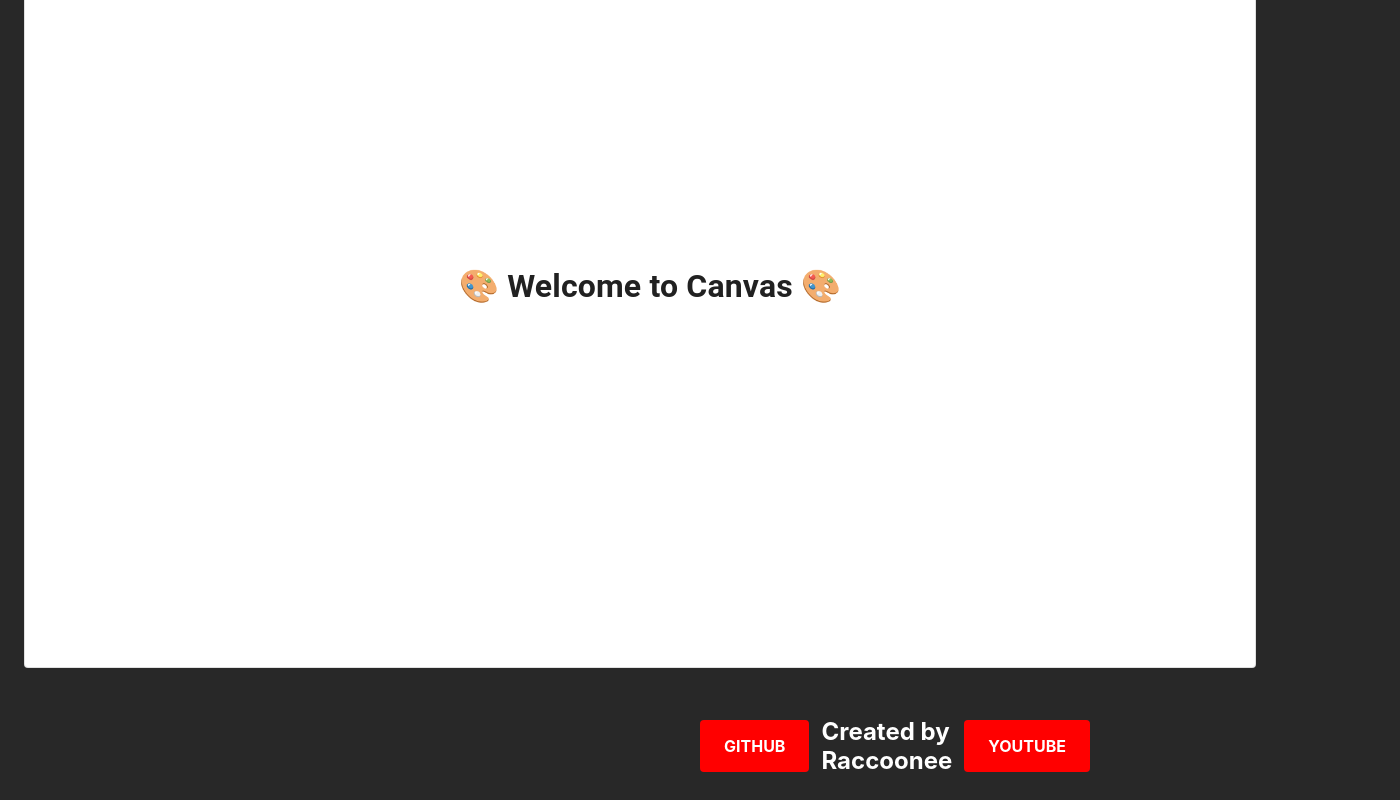
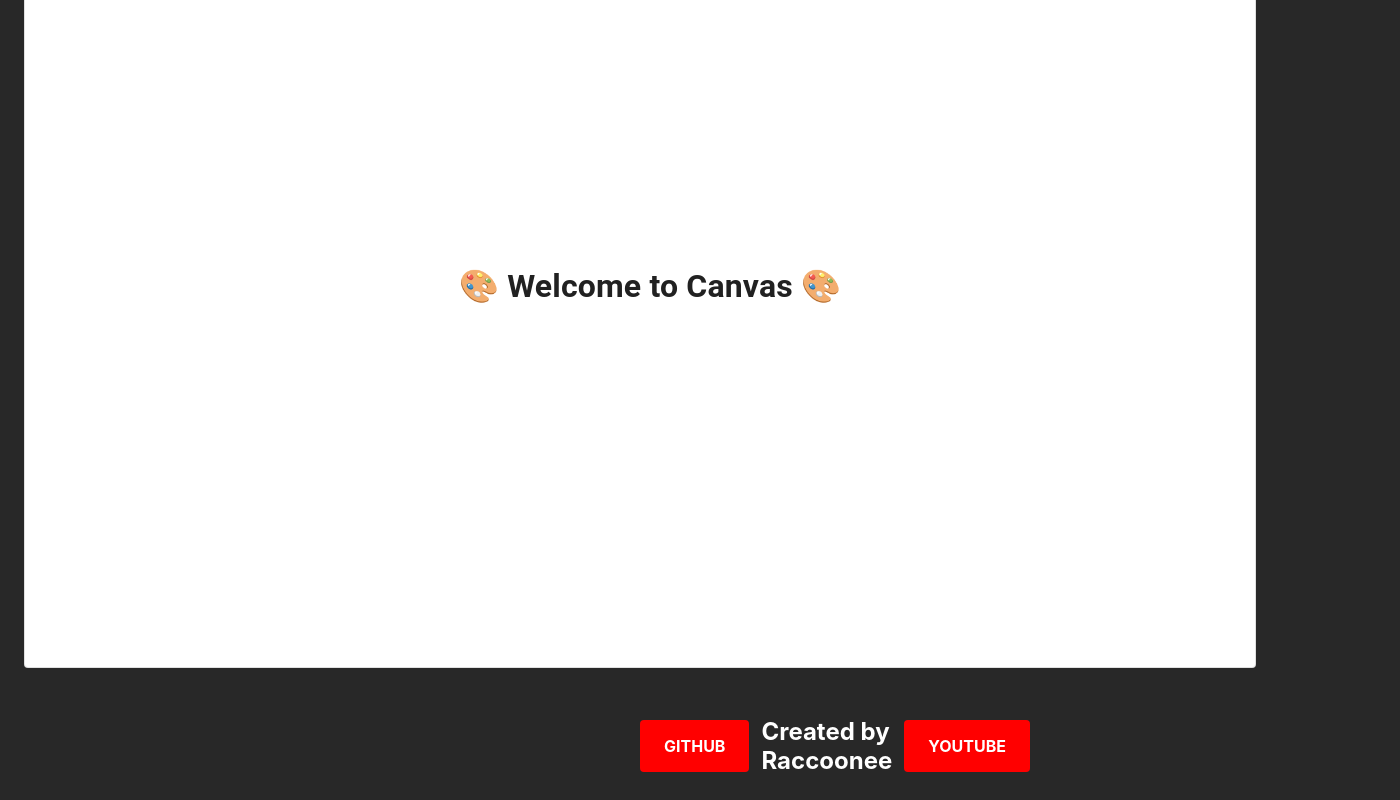
Before and after one commit to Raccoonee/drawing-app, a React (Create React App) app: page / in a window 1280 px wide. Shown: the part 167-967 px from the top of the page, 1400 px wide, since content can reach past the window. Built offline with nearby package versions, Linux system fonts and the light colour scheme.

Commit message:
style: fix border

```diff
--- a/src/App.css
+++ b/src/App.css
@@ -13,10 +13,11 @@ body {
   display: flex;
   align-items: center;
   justify-content: space-between;
-  padding: 5px 700px 5px 700px;
+  padding: 5px 40em 5px 40em;
   bottom: 0px;
   color: white;
   font-weight: bold;
+
 }
 .outside {
   position: relative;
```
